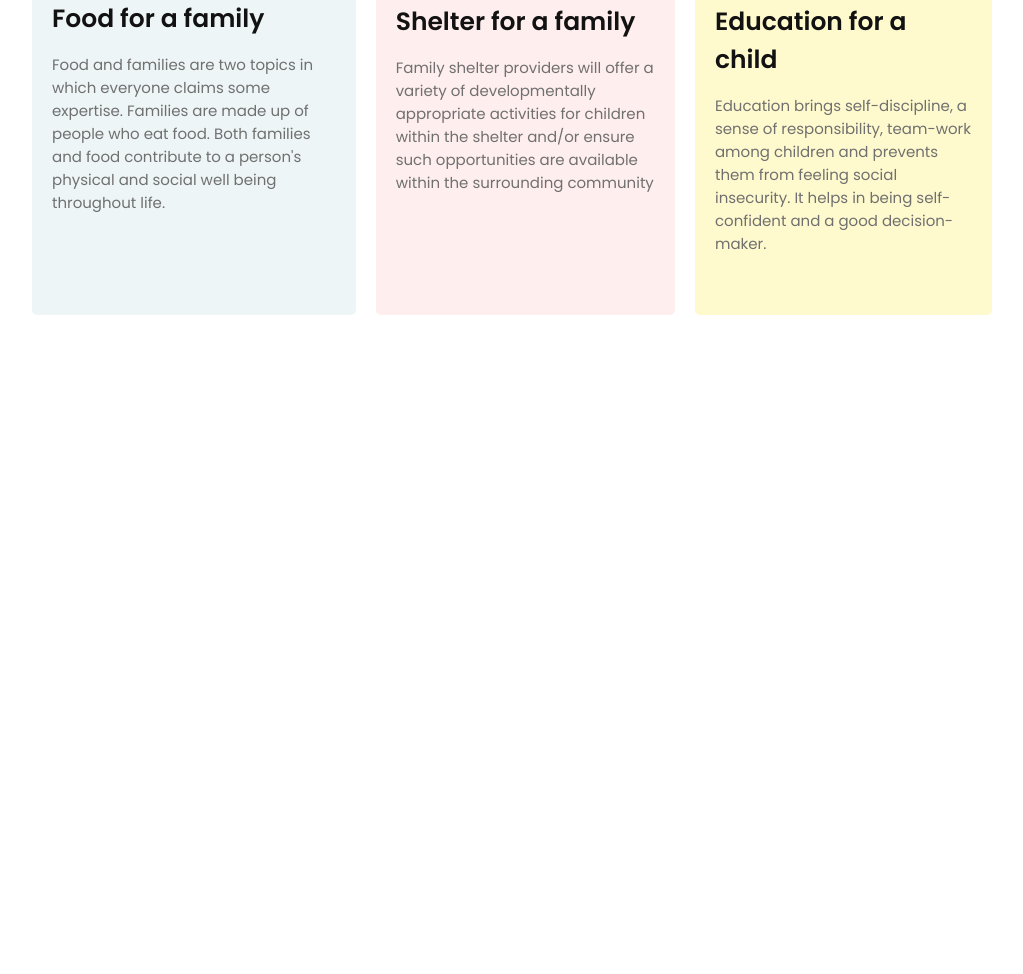
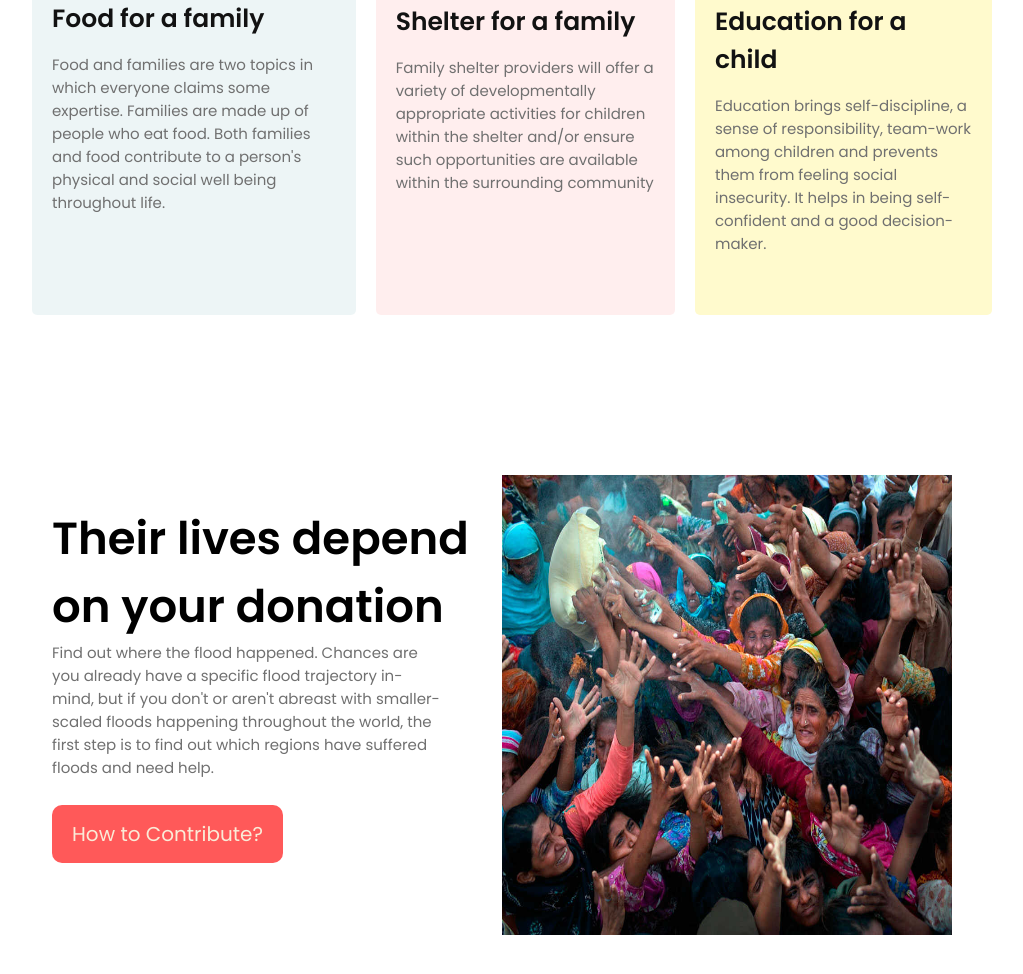
Before and after one commit to chayon4619/first-assignment, a plain HTML site: page index.html in a window 1280 px wide. Shown: the part 1901-2875 px from the top of the page, without its empty margins (128-1151 px from the left). Before the commit the page ends 2256 px from the top, so only its background shows below. Drawn offline with Linux system fonts and the light colour scheme.

Commit message:
how to donation added

```diff
--- a/index.html
+++ b/index.html
@@ -58,7 +58,7 @@
             Our Donate Plan
 
         </h1>
-        <p id="flood">
+        <p class="flood">
             Floods can be devastating. Depending on the severity, flood victims might lose everything they have: their
             homes, their jobs, even their loved ones.
         </p>
@@ -90,6 +90,25 @@
 
         </div>
     </div>
+    <div class="people-live">
+        <div class="people">
+            <h1 id="live">
+                Their lives depend on
+                your donation
+            </h1>
+            <p id="live-description">
+                Find out where the flood happened. Chances are you already have a specific flood trajectory in-mind, but
+                if you don't or aren't abreast with smaller-scaled floods happening throughout the world, the first step
+                is to find out which regions have suffered floods and need help.
+
+            </p>
+            <a class="button" href="">How to Contribute?</a>
+        </div>
+        <div>
+            <img src="images/donation6.jpg" alt="">
+        </div>
+
+    </div>
 
 
 
--- a/style.css
+++ b/style.css
@@ -113,7 +113,7 @@ body {
     padding: 20px;
 }
 
-#flood {
+.flood {
     color: #707070;
     text-align: center;
     padding-left: 25%;
@@ -158,3 +158,34 @@ body {
 #card-education {
     background-color: #FFFACD;
 }
+
+.people-live {
+    display: flex;
+    margin: 150px;
+
+}
+
+.people-live img {
+    width: 450px;
+    height: 460px;
+    padding-right: 50px;
+
+}
+
+#live {
+    font-size: 45px;
+    font-weight: 700;
+
+}
+
+#live-description {
+    font-weight: 400;
+    font-size: 15px;
+    color: #707070;
+    padding-right: 30px;
+    padding-bottom: 40px;
+}
+
+.people {
+    padding: 30px;
+}
```
